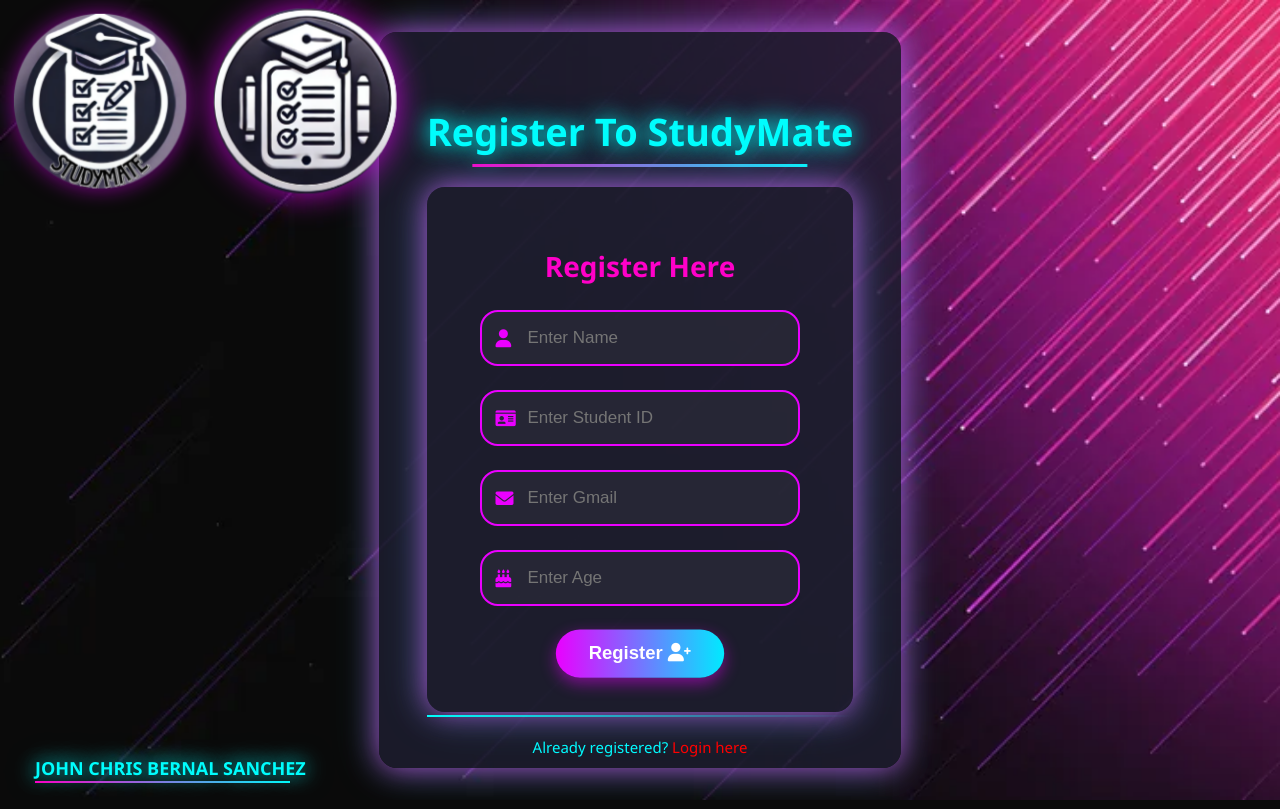
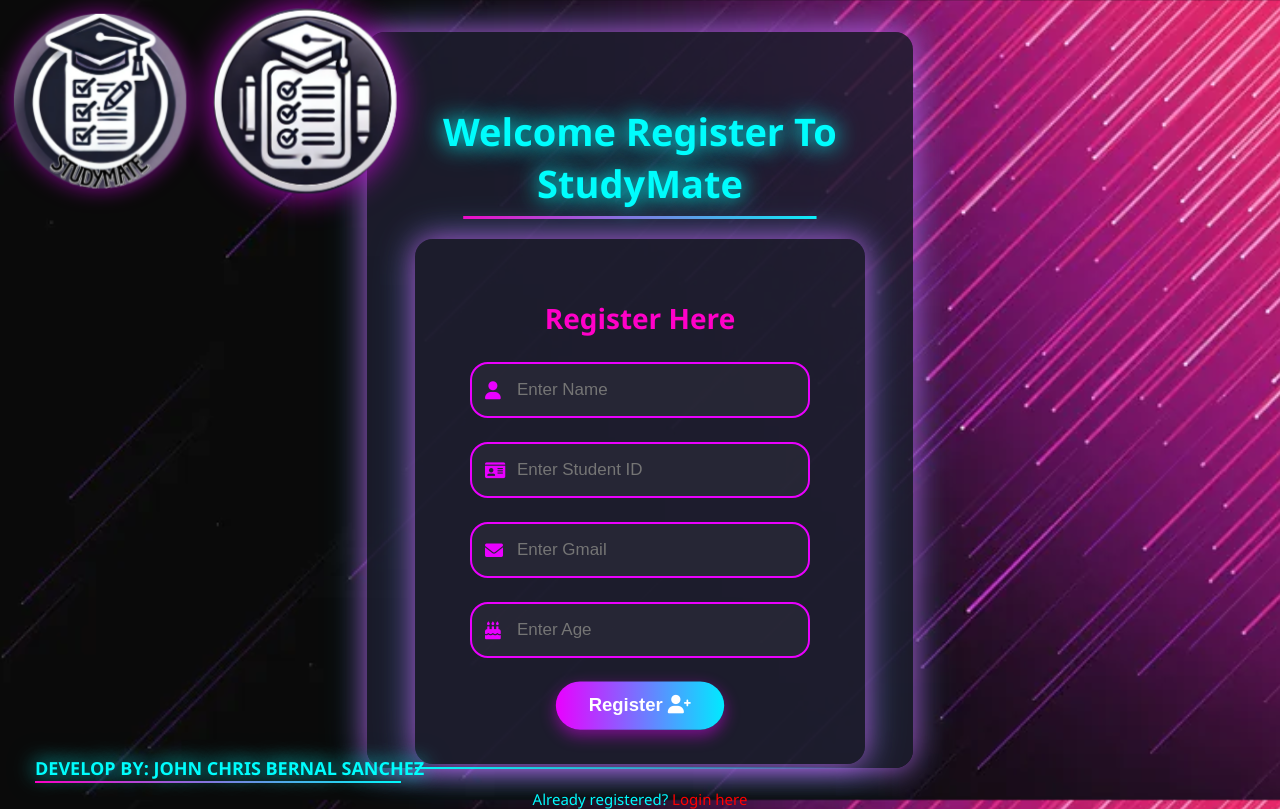
Before and after one commit to chrisjohn03212003/Studymate-render2, a Flask app: page /register in a window 1280 px wide. Run offline with Flask 3, Linux system fonts and the light colour scheme.

Commit message:
Update register.html

```diff
--- a/templates/register.html
+++ b/templates/register.html
@@ -16,7 +16,7 @@
   </div>
 
   <div class="register_container animate-in">
-    <h1 class="welcome-title">Register To StudyMate</h1>
+    <h1 class="welcome-title">Welcome Register To StudyMate</h1>
     <form action="/register" method="POST" id="registerForm">
       <h2>Register Here</h2>
       <div class="input-group">
@@ -41,7 +41,7 @@
   </div>
 
   <div class="footer">
-    <span>JOHN CHRIS BERNAL SANCHEZ</span>
+    <span>DEVELOP BY: JOHN CHRIS BERNAL SANCHEZ</span>
   </div>
 
   <script>
```
